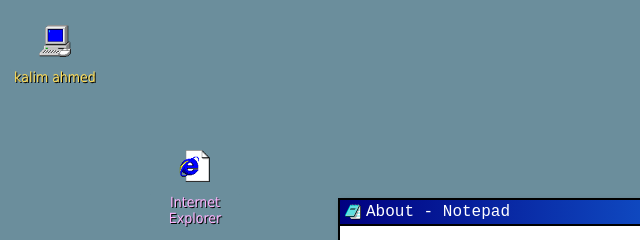
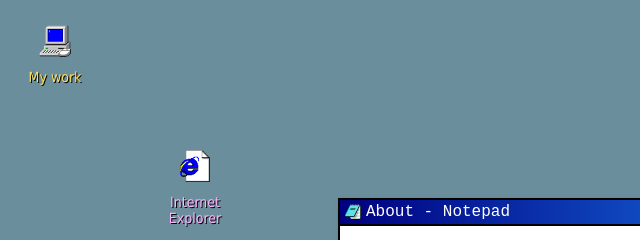
Before and after one commit to fayezapathan/hi, a plain HTML site: page index.html in a window 1280 px wide. Shown: the top 240 px of the page, 0-640 px from the left. Drawn offline with Linux system fonts and the light colour scheme.

Commit message:
Update index.html

```diff
--- a/index.html
+++ b/index.html
@@ -3,7 +3,7 @@
 <head>
     <meta charset="UTF-8">
     <meta name="viewport" content="width=device-width, initial-scale=1.0">
-    <title>Kalim Ahmed</title>
+    <title>Fayeza Pathan</title>
     <link rel="stylesheet" href="style.css">
     <link rel="icon" href="icons/favicon.png" type="image/png">
 </head>
@@ -11,7 +11,7 @@
     <div class="desktop-icon" id="my-computer">
         <a href="https://akhmxt.notion.site/Selected-Work-d921985e08394fc6b23161f8dab70aa0?pvs=4" target="_blank">
             <img src="icons/my-computer-icon.png" alt="My Computer Icon">
-            <p>kalim ahmed</p>
+            <p>My work</p>
         </a>
     </div>
     <div class="desktop-icon" id="internet-explorer">
```
